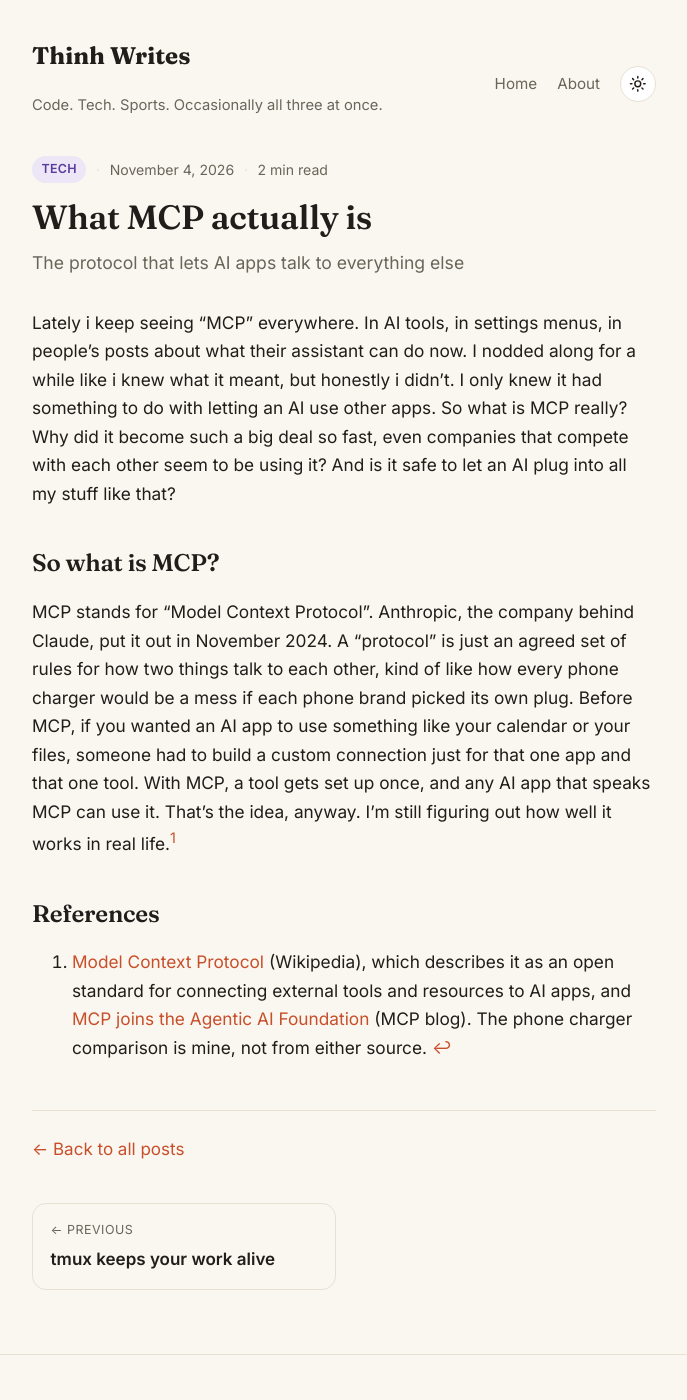
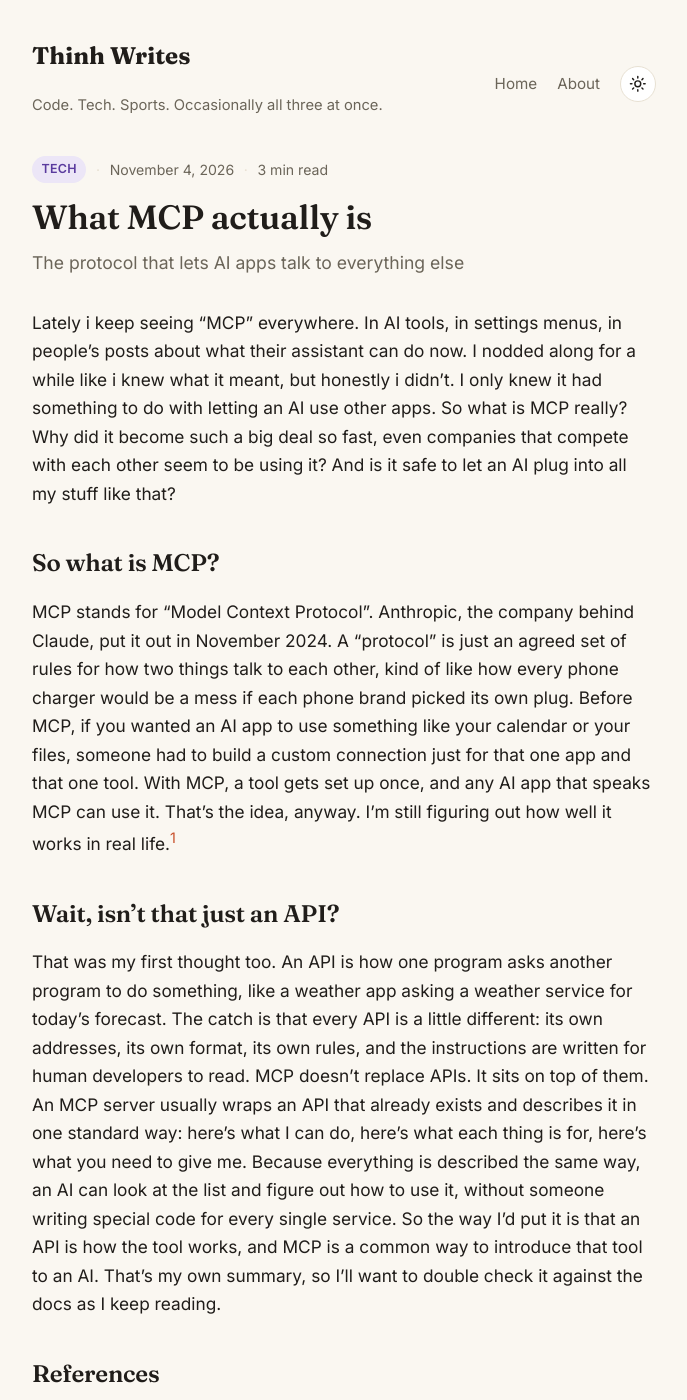
Before and after one commit to Thinh0/blogging-stuff, a Jekyll site: the page built from _posts/2026-11-04-what-mcp-actually-is.md, in a window 1280 px wide and 1400 px high. Shown: the whole window, without its empty margins (296-983 px from the left). Built offline with Jekyll 4.4.1, drawn with Linux system fonts in a browser that asks for light colours.

Commit message:
mcp and api

```diff
--- a/_posts/2026-11-04-what-mcp-actually-is.md
+++ b/_posts/2026-11-04-what-mcp-actually-is.md
@@ -11,6 +11,11 @@ Lately i keep seeing "MCP" everywhere. In AI tools, in settings menus, in people
 
 MCP stands for "Model Context Protocol". Anthropic, the company behind Claude, put it out in November 2024. A "protocol" is just an agreed set of rules for how two things talk to each other, kind of like how every phone charger would be a mess if each phone brand picked its own plug. Before MCP, if you wanted an AI app to use something like your calendar or your files, someone had to build a custom connection just for that one app and that one tool. With MCP, a tool gets set up once, and any AI app that speaks MCP can use it. That's the idea, anyway. I'm still figuring out how well it works in real life.[^wiki]
 
+## Wait, isn't that just an API?
+
+That was my first thought too. An API is how one program asks another program to do something, like a weather app asking a weather service for today's forecast. The catch is that every API is a little different: its own addresses, its own format, its own rules, and the instructions are written for human developers to read. MCP doesn't replace APIs. It sits on top of them. An MCP server usually wraps an API that already exists and describes it in one standard way: here's what I can do, here's what each thing is for, here's what you need to give me. Because everything is described the same way, an AI can look at the list and figure out how to use it, without someone writing special code for every single service. So the way I'd put it is that an API is how the tool works, and MCP is a common way to introduce that tool to an AI. That's my own summary, so I'll want to double check it against the docs as I keep reading.
+
+
 ## References
 
 [^wiki]: [Model Context Protocol](https://en.wikipedia.org/wiki/Model_Context_Protocol) (Wikipedia), which describes it as an open standard for connecting external tools and resources to AI apps, and [MCP joins the Agentic AI Foundation](https://blog.modelcontextprotocol.io/posts/2025-12-09-mcp-joins-agentic-ai-foundation/) (MCP blog). The phone charger comparison is mine, not from either source.
```
